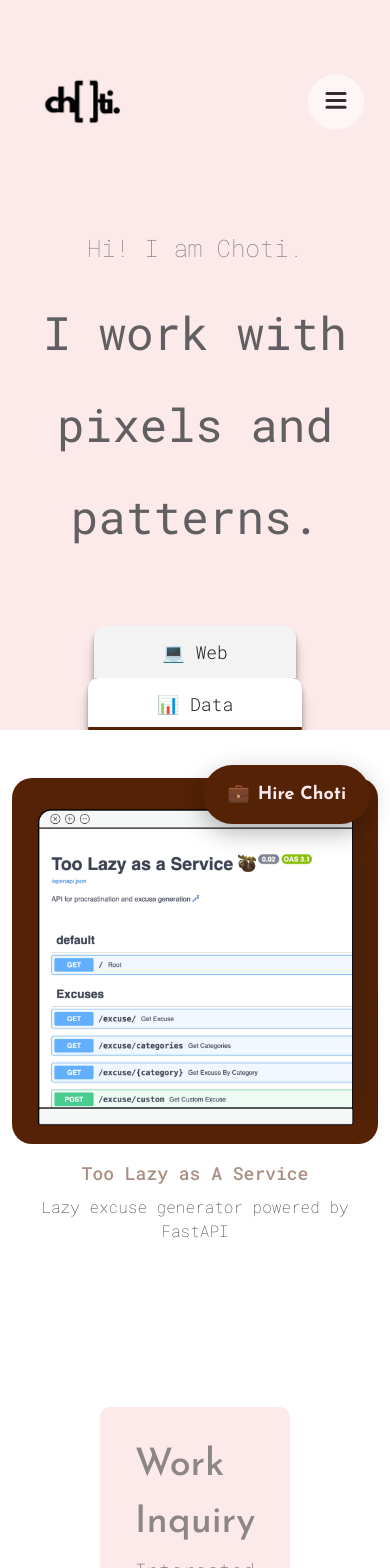
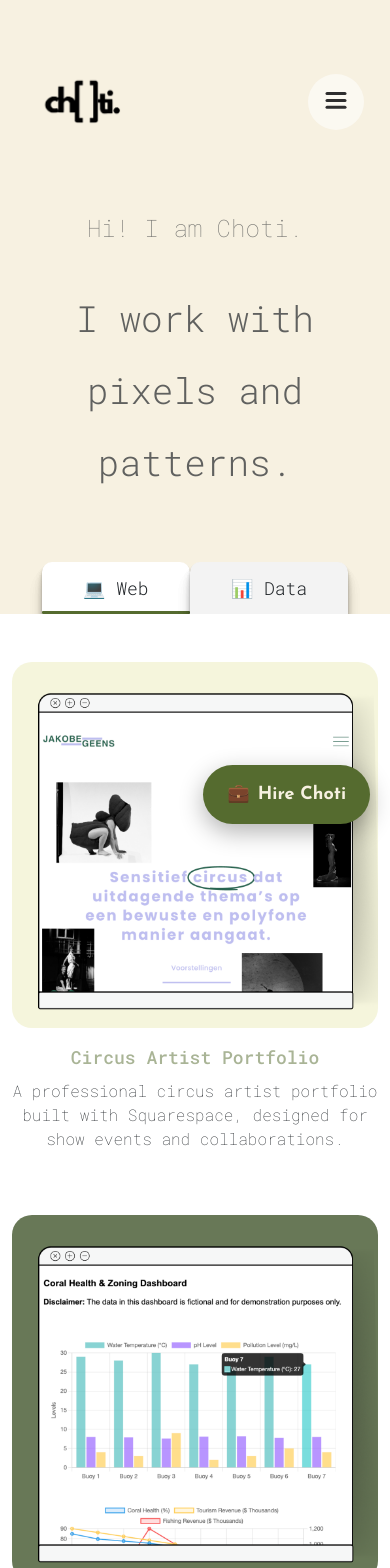
Before and after one commit to jgchoti/jgchoti.github.io, a React (Create React App) app: page / in a window 390 px wide. Shown: the top 1568 px of the page. Built offline with nearby package versions, Linux system fonts and the light colour scheme.

Commit message:
Update style and theme default

```diff
--- a/src/logic/Chatbot.js
+++ b/src/logic/Chatbot.js
@@ -18,6 +18,7 @@ const Chatbot = ({ theme = 'web' }) => {
     ]);
     const messagesEndRef = useRef(null);
 
+    // Create profile information for the AI
     const createProfilePrompt = () => {
         let profileText = "\n**CHOTI'S BACKGROUND & PERSONALITY:**\n\n";
 
@@ -34,6 +35,7 @@ const Chatbot = ({ theme = 'web' }) => {
         return profileText;
     };
 
+    // Create contact information for the AI
     const createContactPrompt = () => {
         let contactText = "\n**CONTACT INFORMATION:**\n";
 
@@ -48,6 +50,7 @@ const Chatbot = ({ theme = 'web' }) => {
         return contactText;
     };
 
+    // Create detailed project information for the AI
     const createProjectsPrompt = () => {
         const webProjects = projectData.filter(p => p.type === 'web');
         const dataProjects = projectData.filter(p => p.type === 'data');
@@ -163,6 +166,7 @@ const Chatbot = ({ theme = 'web' }) => {
         setMessages(prev => [...prev, { type, content }]);
     };
 
+    // sendMessage now accepts optional overrideMessage (for suggestions)
     const sendMessage = async (overrideMessage) => {
         const messageToSend = overrideMessage || inputValue.trim();
         if (!messageToSend || !isSetup) return;
@@ -291,7 +295,7 @@ const Chatbot = ({ theme = 'web' }) => {
                                     ))}
                                 </div>
                             )}
-
+                            {/* Input + Send Button */}
                             <div className="d-flex gap-2">
                                 <input
                                     type="text"
--- a/src/logic/Theme.js
+++ b/src/logic/Theme.js
@@ -4,7 +4,7 @@ import { useLocation } from 'react-router-dom';
 const ThemeContext = createContext();
 
 export const ThemeProvider = ({ children }) => {
-    const [theme, setTheme] = useState('data'); // default
+    const [theme, setTheme] = useState('web'); // default
     const location = useLocation();
 
     useEffect(() => {
--- a/src/style/index.css
+++ b/src/style/index.css
@@ -1,5 +1,6 @@
 @import url("https://fonts.googleapis.com/css2?family=Josefin+Sans:ital,wght@0,100..700;1,100..700&family=Roboto+Mono:ital,wght@0,100..700;1,100..700&display=swap");
 @import "./App.css";
+@import "./media-queries.css";
 
 :root {
   --head-font-family: "Josefin Sans", cursive;
@@ -25,247 +26,3 @@
   --text-main: #fceaeb;
   --secondary-color: #552205;
 }
-
-html,
-body {
-  margin: 0;
-  padding: 0;
-  overflow-x: hidden;
-}
-
-.hero {
-  padding-top: 150px;
-  padding-bottom: 0;
-  text-align: center;
-  background-color: var(--main-bg-color);
-  min-height: 50svh;
-}
-
-.content-wrapper {
-  position: relative;
-  padding-bottom: 0;
-  z-index: 2;
-}
-
-.sub-header {
-  background-color: var(--secondary-color);
-  padding-bottom: 40px;
-  padding-top: 60px;
-}
-
-.projects-container {
-  margin-top: 0px;
-  margin-bottom: 100px;
-}
-
-.content-container {
-  margin-top: 140px;
-  margin-bottom: 100px;
-}
-
-.description {
-  padding: 36px 20px 20px 46px !important;
-  opacity: 0.9;
-  line-height: 30px;
-}
-
-.content {
-  padding-left: 96px !important;
-}
-
-.contact-box {
-  padding: 30px 90px;
-  margin: 50px 100px;
-  background-color: var(--main-bg-color);
-  border-radius: 10px;
-}
-
-.tab-container {
-  width: 100%;
-  overflow: hidden;
-  /* box-shadow: 0 1px 1px hsl(0deg 0% 0% / 0.075),
-    0 2px 2px hsl(0deg 0% 0% / 0.075), 0 4px 4px hsl(0deg 0% 0% / 0.075),
-    0 8px 8px hsl(0deg 0% 0% / 0.075), 0 16px 16px hsl(0deg 0% 0% / 0.075),
-    0 2px 2px hsl(0deg 0% 0% / 0.075), 0 4px 4px hsl(0deg 0% 0% / 0.075),
-    0 8px 8px hsl(0deg 0% 0% / 0.075), 0 16px 16px hsl(0deg 0% 0% / 0.075); */
-  display: flex;
-  flex-direction: column;
-}
-.tab-style {
-  display: flex;
-  justify-content: center;
-  flex-wrap: wrap;
-  list-style: none;
-  padding: 20px auto 0;
-  margin: 0;
-  font-weight: 300;
-  font-size: 18px;
-  line-height: 2;
-  width: 100%;
-  font-family: var(--font-family);
-}
-
-.tab-style li {
-  flex: 0 1 auto;
-  white-space: nowrap;
-  min-width: 60px;
-  text-align: center;
-  padding: 8px 20%;
-  border-radius: 10px 10px 0 0;
-  box-shadow: 0 1px 1px hsl(0deg 0% 0% / 0.075),
-    0 2px 2px hsl(0deg 0% 0% / 0.075), 0 4px 4px hsl(0deg 0% 0% / 0.075),
-    0 8px 8px hsl(0deg 0% 0% / 0.075), 0 16px 16px hsl(0deg 0% 0% / 0.075),
-    0 2px 2px hsl(0deg 0% 0% / 0.075), 0 4px 4px hsl(0deg 0% 0% / 0.075),
-    0 8px 8px hsl(0deg 0% 0% / 0.075), 0 16px 16px hsl(0deg 0% 0% / 0.075);
-  cursor: pointer;
-  position: relative;
-  transition: all 0.3s ease-in-out;
-}
-
-.tab-style li div {
-  height: 3px;
-  background-color: var(--secondary-color);
-  border-radius: 1px;
-}
-
-.line-scroll {
-  position: fixed;
-  top: 0;
-  left: 0;
-  right: 0;
-  height: 4px;
-  background: linear-gradient(
-    to right,
-    var(--main-bg-color),
-    var(--primary-color)
-  );
-  transform-origin: 0%;
-  z-index: 1000;
-  transform: scaleX(1.5);
-}
-
-.reveal {
-  position: relative;
-  transform: translateY(150px);
-  opacity: 0;
-  transition: 2s all ease;
-}
-
-.reveal.active {
-  transform: translateY(0);
-  opacity: 1;
-}
-
-.project-wrapper {
-  position: relative;
-  display: inline-block;
-}
-
-.project-wrapper img {
-  width: 100%;
-  transition: transform 0.3s ease;
-}
-
-.project-wrapper:hover img {
-  transform: scale(0.9);
-}
-
-.overlay {
-  position: absolute;
-  top: 0;
-  left: 0;
-  height: 100%;
-  width: 100%;
-  display: flex;
-  justify-content: center;
-  align-items: center;
-  background-color: rgba(0, 0, 0, 0.6);
-  opacity: 0;
-  transition: opacity 0.3s ease;
-  border-radius: 15px;
-}
-
-.project-wrapper:hover .overlay {
-  opacity: 1;
-}
-
-.scroll-text-wrapper {
-  width: 100%;
-  font-size: 45px;
-  font-weight: bold;
-  animation: colorchange 10s infinite alternate;
-  -webkit-animation: colorchange 10s infinite alternate;
-  padding-bottom: 24px;
-}
-
-@-webkit-keyframes colorchange {
-  0% {
-    color: blue;
-  }
-  10% {
-    color: #8e44ad;
-  }
-  20% {
-    color: #1abc9c;
-  }
-  30% {
-    color: #d35400;
-  }
-  40% {
-    color: blue;
-  }
-  50% {
-    color: #34495e;
-  }
-  60% {
-    color: blue;
-  }
-  70% {
-    color: #2980b9;
-  }
-  80% {
-    color: #f1c40f;
-  }
-  90% {
-    color: #2980b9;
-  }
-  100% {
-    color: pink;
-  }
-}
-
-@keyframes colorchange {
-  0% {
-    color: blue;
-  }
-  10% {
-    color: #8e44ad;
-  }
-  20% {
-    color: #1abc9c;
-  }
-  30% {
-    color: #d35400;
-  }
-  40% {
-    color: blue;
-  }
-  50% {
-    color: #34495e;
-  }
-  60% {
-    color: blue;
-  }
-  70% {
-    color: #2980b9;
-  }
-  80% {
-    color: #f1c40f;
-  }
-  90% {
-    color: #2980b9;
-  }
-  100% {
-    color: pink;
-  }
-}
--- a/src/style/media-queries.css
+++ b/src/style/media-queries.css
@@ -1,4 +1,3 @@
-/* Media Queries for max-width: 900px */
 @media (max-width: 900px) {
   footer svg {
     margin-right: 10px;
@@ -14,38 +13,20 @@
   .content-container {
     margin-top: 90px;
     text-align: center;
+  }
 
-    img {
+  .content-container img {
     width: 70%;
     margin: 0 auto;
   }
 
-    .btn-branding {
+  .content-container .btn-branding {
     margin: 0 auto;
-    }
   }
 
   .content {
     text-align: left;
     padding-left: 36px !important;
-  }
-
-  .contact-box {
-    padding: 24px;
-    margin: 12px 24px;
-
-    h4 {
-      font-size: 24px;
-    }
-
-    p {
-      font-size: 14px;
-    }
-
-    a {
-      margin-top: 10px;
-      font-size: 14px;
-    }
   }
 
   .profile-photo {
@@ -63,15 +44,32 @@
 
 /* Media Queries for max-width: 950px */
 @media (max-width: 950px) {
+  .contact-box {
+    padding: 24px;
+    margin: 12px 24px;
+  }
+
+  .contact-box h4 {
+    font-size: 24px;
+  }
+
+  .contact-box p {
+    font-size: 14px;
+  }
+
+  .contact-box a {
+    margin-top: 10px;
+    font-size: 14px;
+  }
+
   .hero {
     padding-bottom: 0;
     margin-top: 0;
     padding-top: 130px;
   }
 
-  .hero {
-    h1,
-    h2 {
+  .hero h1,
+  .hero h2 {
     font-size: 42px;
     font-weight: 300;
     padding-left: 30px;
@@ -79,10 +77,9 @@
     margin-top: 36px;
   }
 
-    p {
+  .hero p {
     font-size: 24px;
     margin: 80px auto 0;
-    }
   }
 
   svg {
@@ -106,24 +103,22 @@
     padding: 45px 12px 36px !important;
   }
 
-  .content-container {
-    h1 {
+  .content-container h1 {
     font-size: 33px;
     padding: 0;
     text-align: center;
     margin-top: 45px;
   }
 
-    h2 {
+  .content-container h2 {
     font-size: 20px;
     padding: 0;
     text-align: center;
   }
 
-    a {
+  .content-container a {
     font-size: 16px;
     display: inline;
-    }
   }
 
   .project-name {
@@ -175,12 +170,11 @@
     padding-bottom: 80px;
   }
 
-  .technology-sum {
-    .tech-badge {
+  .technology-sum .tech-badge {
     margin-top: 8px;
     margin-left: 12px;
   }
-  }
+
   .code-box {
     width: 90%;
     font-size: 12px;
@@ -189,6 +183,7 @@
   .sub-header-text h3 {
     font-size: 24px;
   }
+
   .tab-style li {
     padding: 8px 12%;
   }
@@ -199,9 +194,11 @@
   .technology-sum {
     padding-bottom: 40px;
   }
+
   .hero h1 {
     font-size: 36px;
   }
+
   .technology-text h3 {
     margin: 0 20px;
     font-size: 16px;
```
Lines whose indentation alone changed are shown as unchanged.
